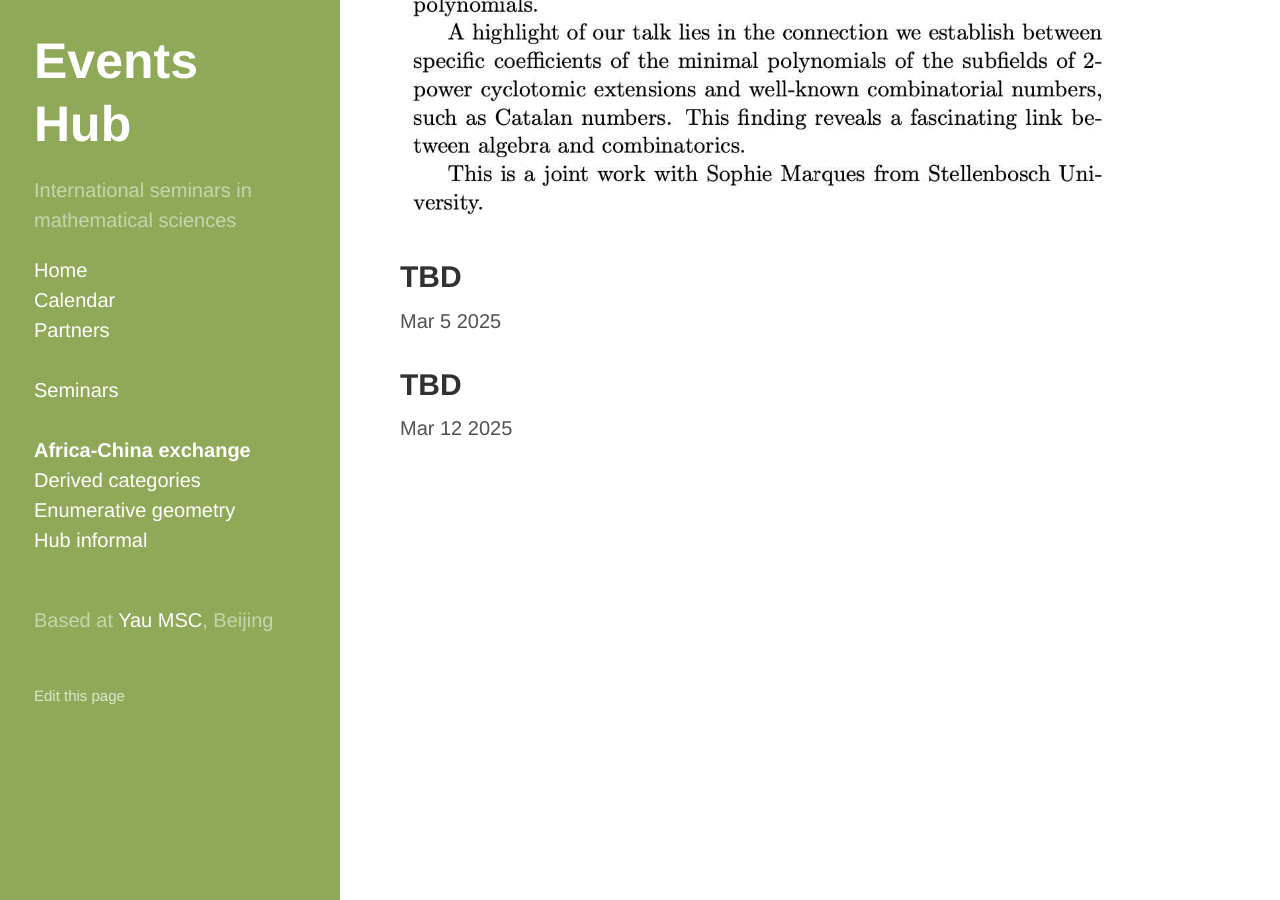
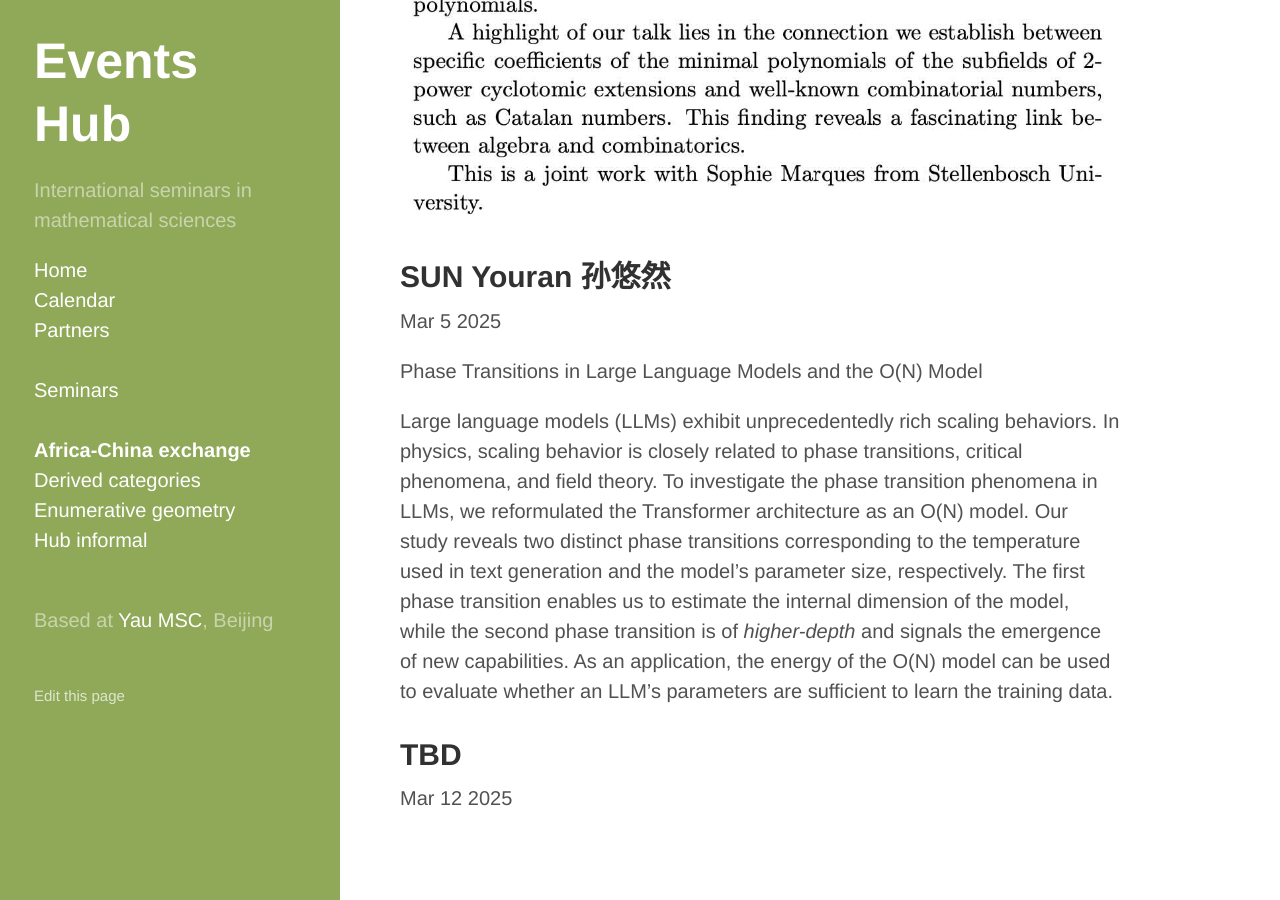
Before and after one commit to yau-msc-events/yau-msc-events.github.io, a Jekyll site: the page built from seminar-ac.md, in a window 1280 px wide and 900 px high, scrolled down 2414 px. Built offline with Jekyll 4.4.1, drawn with Linux system fonts in a browser that asks for light colours.

Commit message:
Update seminar-ac.md

```diff
--- a/seminar-ac.md
+++ b/seminar-ac.md
@@ -59,9 +59,13 @@ Exploration of Cyclotomic Extensions
 
 ![This is a joint work with Sophie Marques from Stellenbosch University.](./files/241205-Elizabeth-Mrema.jpg "Abstract")
 
-## TBD
+## SUN Youran 孙悠然
 
 Mar 5 2025
+
+Phase Transitions in Large Language Models and the O(N) Model
+
+Large language models (LLMs) exhibit unprecedentedly rich scaling behaviors. In physics, scaling behavior is closely related to phase transitions, critical phenomena, and field theory. To investigate the phase transition phenomena in LLMs, we reformulated the Transformer architecture as an O(N) model. Our study reveals two distinct phase transitions corresponding to the temperature used in text generation and the model's parameter size, respectively. The first phase transition enables us to estimate the internal dimension of the model, while the second phase transition is of *higher-depth* and signals the emergence of new capabilities. As an application, the energy of the O(N) model can be used to evaluate whether an LLM's parameters are sufficient to learn the training data.
 
 ## TBD
 
```
